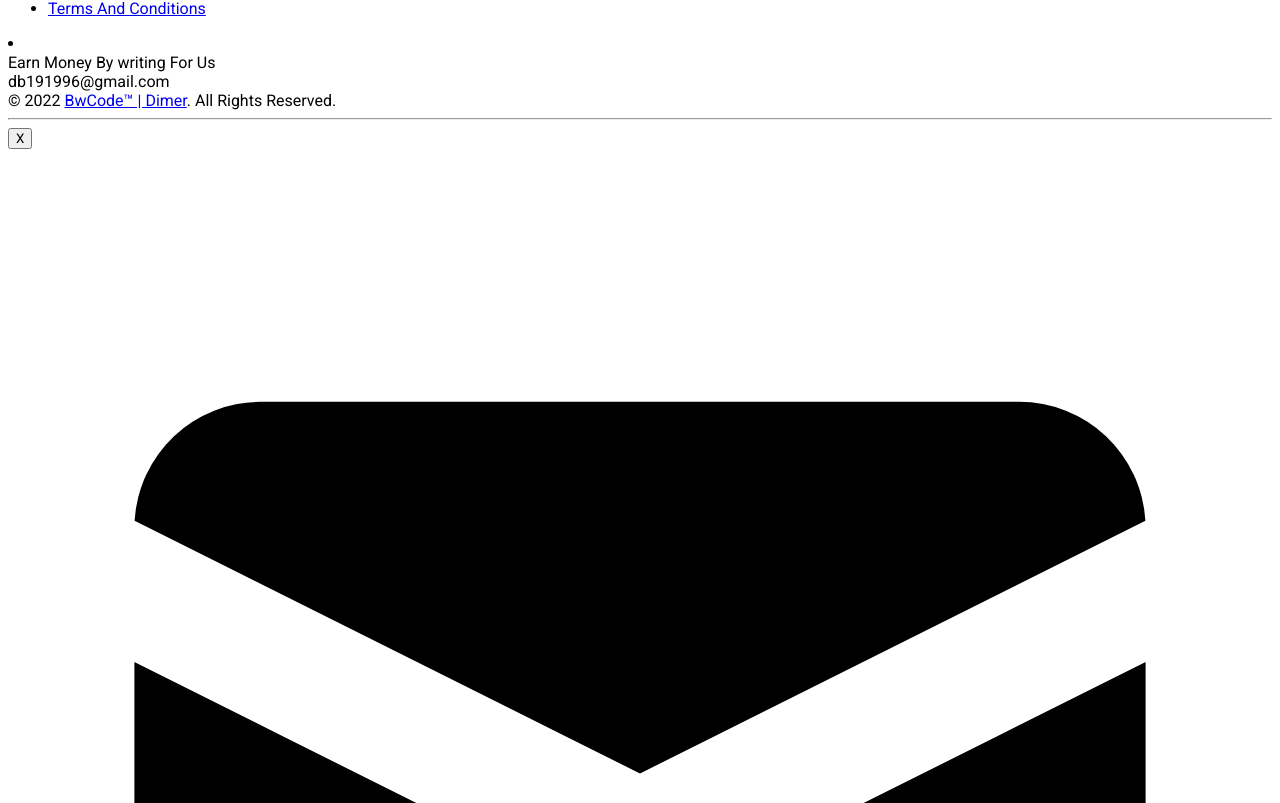
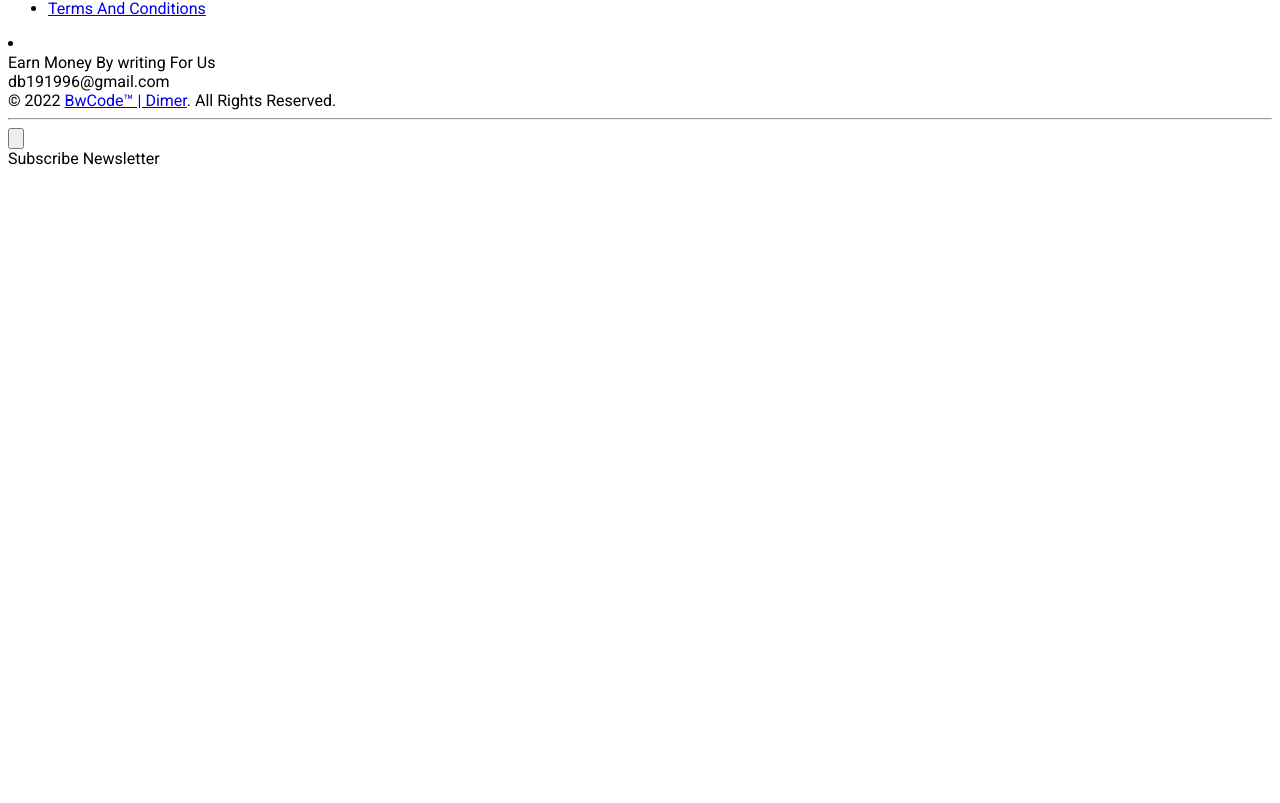
Before and after one commit to dimer191996/project007, a Next.js app: page /about-us in a window 1280 px wide. Shown: the part 3837-4640 px from the top of the page. After the commit the page ends 4013 px from the top, so only its background shows below. Built offline with nearby package versions, Linux system fonts and the light colour scheme.

Commit message:
change the

```diff
--- a/Layouts/Default.js
+++ b/Layouts/Default.js
@@ -5,7 +5,7 @@ import Footer from "../components/Footer";
 import NavBar from "../components/NavBar";
 
 export default function Default({ children }) {
-  const [visible, setVisible] = useState(true);
+  const [visible, setVisible] = useState(false);
   useEffect(() => {
     if (window.location.search.includes("success=true")) {
       setVisible(false);
--- a/pages/article/[slug].js
+++ b/pages/article/[slug].js
@@ -194,6 +194,9 @@ const Post = ({ article }) => {
                   ></div>
                 </div>
               </div>
+              <div className=" my-5">
+                <ArticleTags t={article.tags} />{" "}
+              </div>
             </div>
             <section>
               <div className=" space-y-2">
```
